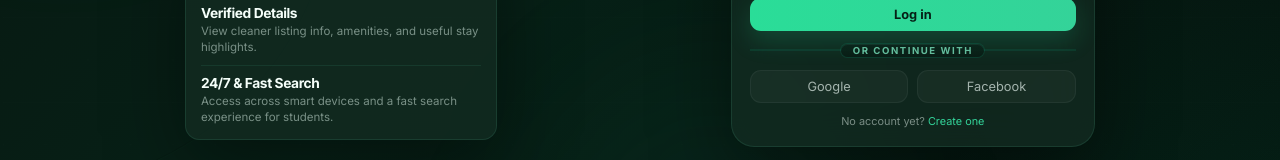
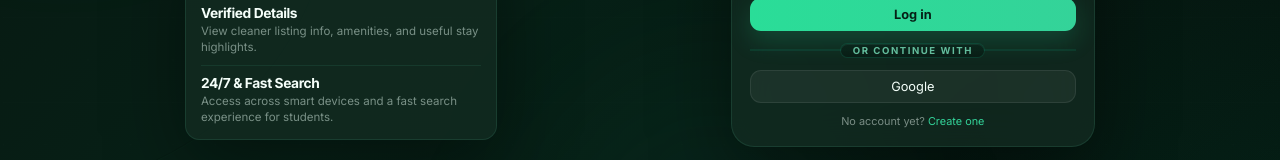
Before and after one commit to Ytian-DEV/mapaguapa, a React (Vite) app in the folder web/: page / in a window 1280 px wide. Shown: the part 497-657 px from the top of the page. Built offline with nearby package versions, Linux system fonts and the light colour scheme; no server answers; a web font is replaced by a local one.

Commit message:
feat auth google sign-in and remove facebook option

```diff
--- a/web/src/App.tsx
+++ b/web/src/App.tsx
@@ -14,7 +14,10 @@ type Credentials = {
   fullName?: string;
 };
 
+type OAuthProvider = "google";
+
 const profileSelect = "id, email, full_name, phone, avatar_url, role, is_active, created_at, updated_at";
+const authRedirectTo = import.meta.env.VITE_AUTH_REDIRECT_URL?.trim();
 
 async function fetchProfileWithRetry(client: SupabaseClient<Database>, userId: string) {
   for (let attempt = 0; attempt < 5; attempt += 1) {
@@ -199,6 +202,29 @@ export default function App() {
     return true;
   };
 
+  const handleOAuthLogin = async (provider: OAuthProvider) => {
+    const client = supabase;
+    if (!client) {
+      return;
+    }
+
+    setSubmitting(true);
+    setAuthError(null);
+    setAuthInfo(null);
+
+    const { error } = await client.auth.signInWithOAuth({
+      provider,
+      options: {
+        redirectTo: authRedirectTo || `${window.location.origin}/dashboard`,
+      },
+    });
+
+    if (error) {
+      setAuthError(getFriendlyAuthError(error.message));
+      setSubmitting(false);
+    }
+  };
+
   const handleSignOut = async () => {
     const client = supabase;
     if (!client) {
@@ -228,6 +254,7 @@ export default function App() {
         authInfo={authInfo}
         isSubmitting={submitting}
         onLogin={handleLogin}
+        onOAuthLogin={handleOAuthLogin}
         onSignup={handleSignup}
       />
     );
--- a/web/src/components/auth/MapaguapaAuthPage.tsx
+++ b/web/src/components/auth/MapaguapaAuthPage.tsx
@@ -11,12 +11,15 @@ type Credentials = {
   fullName?: string;
 };
 
+type OAuthProvider = "google";
+
 type MapaguapaAuthPageProps = {
   authConfigured: boolean;
   authError: string | null;
   authInfo: string | null;
   isSubmitting: boolean;
   onLogin: (credentials: Credentials) => Promise<void>;
+  onOAuthLogin: (provider: OAuthProvider) => Promise<void>;
   onSignup: (credentials: Credentials) => Promise<boolean>;
 };
 
@@ -65,6 +68,7 @@ export default function MapaguapaAuthPage({
   authInfo,
   isSubmitting,
   onLogin,
+  onOAuthLogin,
   onSignup,
 }: MapaguapaAuthPageProps) {
   const [mode, setMode] = useState<Mode>("login");
@@ -127,6 +131,17 @@ export default function MapaguapaAuthPage({
     if (visibleNotification) {
       setDismissedNotificationKey(visibleNotification.key);
     }
+  };
+
+  const handleOAuthLogin = (provider: OAuthProvider) => {
+    setLocalError(null);
+
+    if (!authConfigured) {
+      setLocalError("Supabase environment variables are missing.");
+      return;
+    }
+
+    void onOAuthLogin(provider);
   };
 
   const handleSubmit = async (event: React.FormEvent<HTMLFormElement>) => {
@@ -371,11 +386,13 @@ export default function MapaguapaAuthPage({
             </div>
 
             <div className="mapa-auth-page__social-row">
-              <button className="mapa-auth-page__ghost-button" disabled type="button">
+              <button
+                className="mapa-auth-page__ghost-button"
+                disabled={isSubmitting}
+                onClick={() => handleOAuthLogin("google")}
+                type="button"
+              >
                 Google
-              </button>
-              <button className="mapa-auth-page__ghost-button" disabled type="button">
-                Facebook
               </button>
             </div>
           </form>
--- a/web/src/components/auth/mapaguapa-auth.css
+++ b/web/src/components/auth/mapaguapa-auth.css
@@ -457,7 +457,7 @@
 
 .mapa-auth-page__social-row {
   display: grid;
-  grid-template-columns: repeat(2, minmax(0, 1fr));
+  grid-template-columns: minmax(0, 1fr);
   gap: 0.55rem;
 }
 
```
Also changed, not shown: 1 other file (tests, documents, lock files or other folders).
